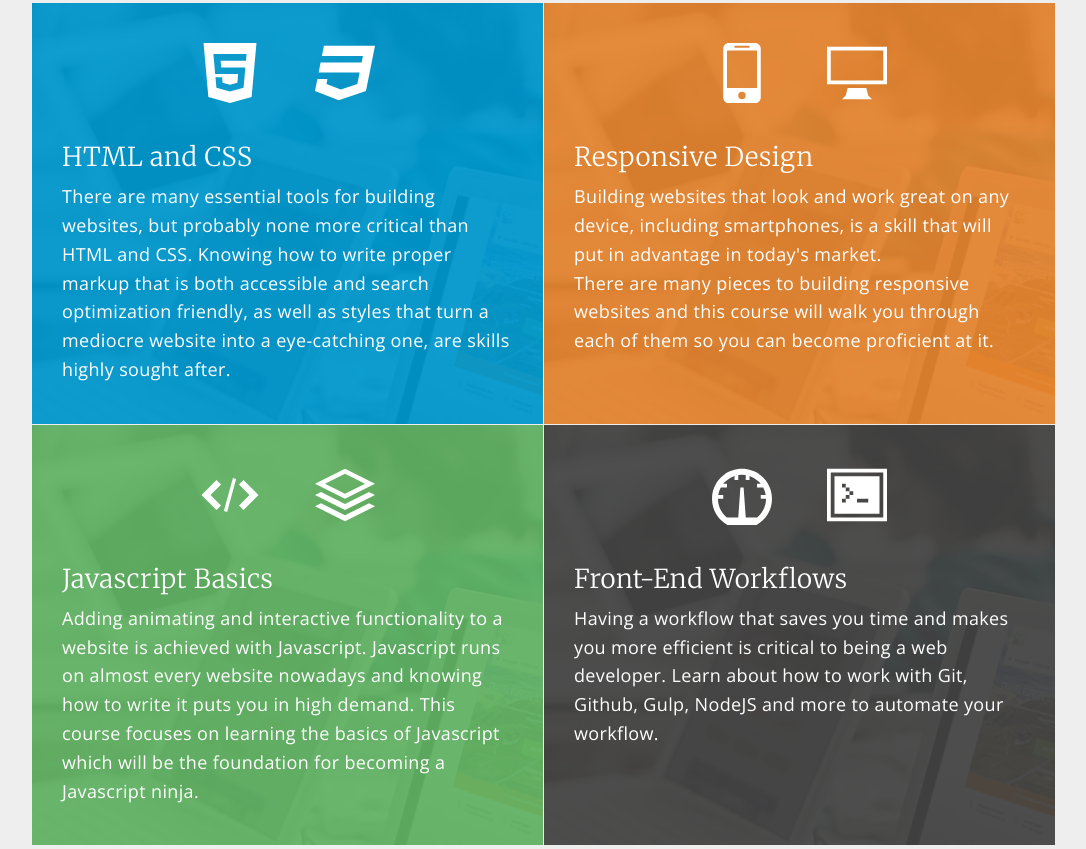
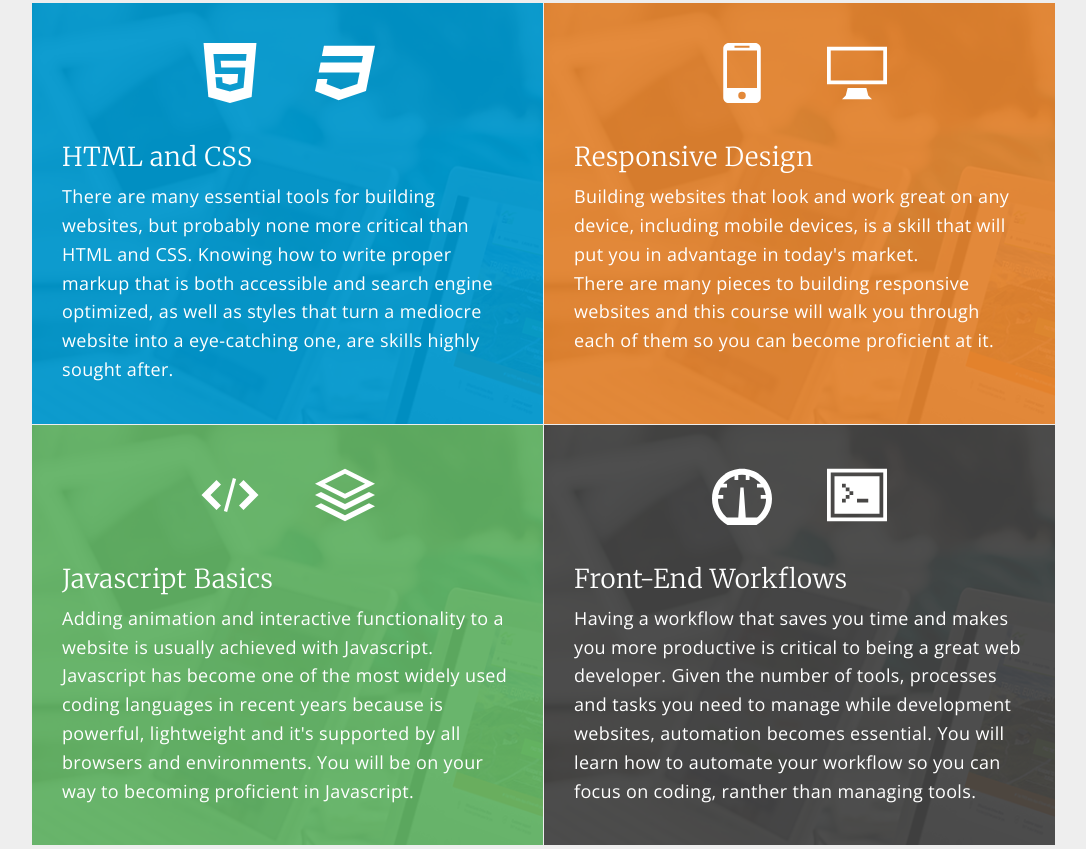
Before and after one commit to mariohernandez/frontendtraining, a website: page index.html in a window 1280 px wide. Shown: the part 1051-1900 px from the top of the page, without its empty margins (96-1182 px from the left). Drawn offline with nearby package versions, Linux system fonts and the light colour scheme.

Commit message:
Updates description

```diff
--- a/index.html
+++ b/index.html
@@ -49,7 +49,7 @@
                 <svg class="card__icon" xmlns="http://www.w3.org/2000/svg" width="64" height="64" viewBox="0 0 64 64"><title>css</title><path d="M9.524 3.033L7.377 13.778h43.734l-1.368 6.941H5.981L3.863 31.463h43.73l-2.439 12.254-17.626 5.839-15.275-5.839 1.046-5.315H2.555L-.001 51.299l25.264 9.669 29.125-9.669 9.611-48.266z"/></svg>
               </div>
               <h3 class="card__heading">HTML and CSS</h3>
-              <p class="card__teaser">There are many essential tools for building websites, but probably none more critical than HTML and CSS.  Knowing how to write proper markup that is both accessible and search optimization friendly, as well as styles that turn a mediocre website into a eye-catching one, are skills highly sought after.</p>
+              <p class="card__teaser">There are many essential tools for building websites, but probably none more critical than HTML and CSS.  Knowing how to write proper markup that is both accessible and search engine optimized, as well as styles that turn a mediocre website into a eye-catching one, are skills highly sought after.</p>
             </div>
           </article>
 
@@ -60,7 +60,7 @@
                 <svg class="card__icon" xmlns="http://www.w3.org/2000/svg" width="64" height="64" viewBox="0 0 64 64"><title>display</title><path d="M0 4v40h64V4H0zm60 36H4V8h56v32zm-18 8H22l-2 8-4 4h32l-4-4z"/></svg>
               </div>
               <h3 class="card__heading">Responsive Design</h3>
-              <p class="card__teaser">Building websites that look and work great on any device, including smartphones, is a skill that will put in advantage in today's market.</p>
+              <p class="card__teaser">Building websites that look and work great on any device, including mobile devices, is a skill that will put you in advantage in today's market.</p>
               <p>There are many pieces to building responsive websites and this course will walk you through each of them so you can become proficient at it.</p>
             </div>
           </article>
@@ -72,7 +72,7 @@
                 <svg class="card__icon" xmlns="http://www.w3.org/2000/svg" width="64" height="64" viewBox="0 0 64 64"><title>stack</title><path d="M64 20L32 4 0 20l32 16 32-16zM32 9.311L53.379 20 32 30.689 10.621 20 32 9.311zm25.59 19.484L64 32 32 48 0 32l6.41-3.205L32 41.59zm0 12L64 44 32 60 0 44l6.41-3.205L32 53.59z"/></svg>
               </div>
               <h3 class="card__heading">Javascript Basics</h3>
-              <p class="card__teaser">Adding animating and interactive functionality to a website is achieved with Javascript.  Javascript runs on almost every website nowadays and knowing how to write it puts you in high demand.  This course focuses on learning the basics of Javascript which will be the foundation for becoming a Javascript ninja.</p>
+              <p class="card__teaser">Adding animation and interactive functionality to a website is usually achieved with Javascript.  Javascript has become one of the most widely used coding languages in recent years because is powerful, lightweight and it's supported by all browsers and environments.  You will be on your way to becoming proficient in Javascript.</p>
             </div>
           </article>
 
@@ -83,7 +83,7 @@
                 <svg class="card__icon" xmlns="http://www.w3.org/2000/svg" width="64" height="64" viewBox="0 0 64 64"><title>terminal</title><path d="M0 4v56h64V4H0zm60 52H4V8h56v48zm-4-44H8v40h48V12zM28 32h-4v4h-4v4h-4v-4h4v-4h4v-4h-4v-4h-4v-4h4v4h4v4h4v4zm16 8H32v-4h12v4z"/></svg>
               </div>
               <h3 class="card__heading">Front-End Workflows</h3>
-              <p class="card__teaser">Having a workflow that saves you time and makes you more efficient is critical to being a web developer. Learn about how to work with Git, Github, Gulp, NodeJS and more to automate your workflow.</p>
+              <p class="card__teaser">Having a workflow that saves you time and makes you more productive is critical to being a great web developer. Given the number of tools, processes and tasks you need to manage while development websites, automation becomes essential.  You will learn how to automate your workflow so you can focus on coding, ranther than managing tools.</p>
             </div>
           </article>
         </div>
```
